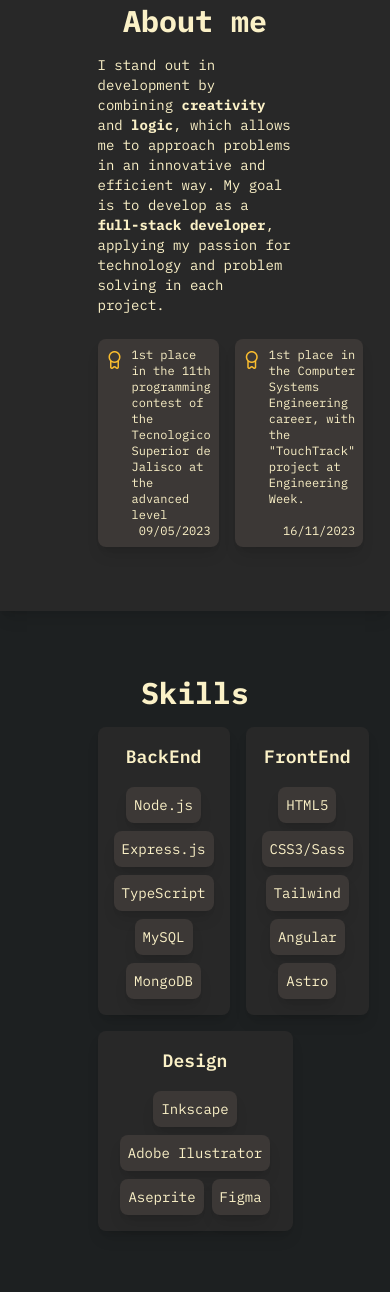
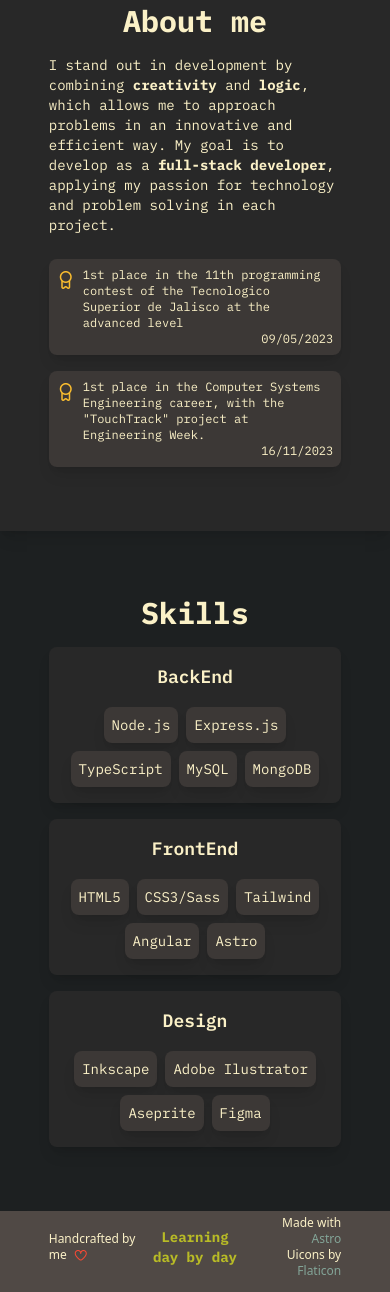
Before and after one commit to GRJorge/portfolio, an Astro site: page / in a window 390 px wide. Shown: the part 905-2197 px from the top of the page. Built offline with nearby package versions, Linux system fonts and the light colour scheme; Astro itself is replaced by a stand-in of ours.

Commit message:
Responsive sections

```diff
--- a/src/components/aboutme.component.astro
+++ b/src/components/aboutme.component.astro
@@ -1,11 +1,11 @@
 <article class="flex justify-center shadow-lg text-light bg-dark-300 py-16 font-ibm">
-  <div class="w-1/2">
+  <div class="w-3/4 sm:w-1/2">
     <section>
       <h2 class="text-center font-bold text-3xl mb-4">About me</h2>
       <p class="text-sm">
         I stand out in development by combining <b>creativity</b> and <b>logic</b>, which allows me to approach problems in an innovative and efficient way. My goal is to develop as a <b>full-stack developer</b>, applying my passion for technology and problem solving in each project.
       </p>
-      <div class="flex text-sm mt-6 gap-4">
+      <div class="flex flex-col md:flex-row text-sm mt-6 gap-4">
         <div class="flex flex-col justify-between p-2 bg-dark-200 rounded-lg shadow-lg hover:scale-105 transition-all">
           <div class="flex gap-2">
             <i class="text-lg text-yellow fi fi-rr-badge"></i>
--- a/src/components/footer.component.astro
+++ b/src/components/footer.component.astro
@@ -1,9 +1,9 @@
 <footer class="flex justify-center bg-dark-100 pb-[72px] text-light shadow-lg">
-    <div class="flex w-1/2 items-center pt-1">
-        <div class="flex-1 text-sm">
-            <p>Handcrafted by me<i class="fi fi-rr-heart text-red text-base ml-2"></i></p>
+    <div class="flex w-3/4 sm:w-1/2 gap-4 items-center pt-1">
+        <div class="flex-1 text-xs sm:text-sm">
+            <p>Handcrafted by me<i class="fi fi-rr-heart text-red ml-2"></i></p>
         </div>
-        <div class="flex-1 text-center font-bold text-green text-lg font-ibm">
+        <div class="flex-1 text-center font-bold text-green text-sm sm:text-lg font-ibm">
             <p>Learning day by day</p>
         </div>
         <div class="flex-1 text-end text-xs">
--- a/src/components/skills.component.astro
+++ b/src/components/skills.component.astro
@@ -1,7 +1,7 @@
 <article class="flex justify-center text-light font-ibm py-16">
-  <div class="flex items-center flex-col w-1/2 gap-4">
+  <div class="flex items-center flex-col w-3/4 sm:w-1/2 gap-4">
     <h2 class="text-3xl font-bold">Skills</h2>
-    <div class="flex w-full gap-4">
+    <div class="flex flex-col md:flex-row w-full gap-4">
       <section class="bg-dark-300 flex-1 shadow-lg p-4 rounded-lg">
         <h3 class="text-center font-semibold text-lg mb-4">BackEnd</h3>
         <ul class="flex gap-2 text-sm justify-center flex-wrap">
```
